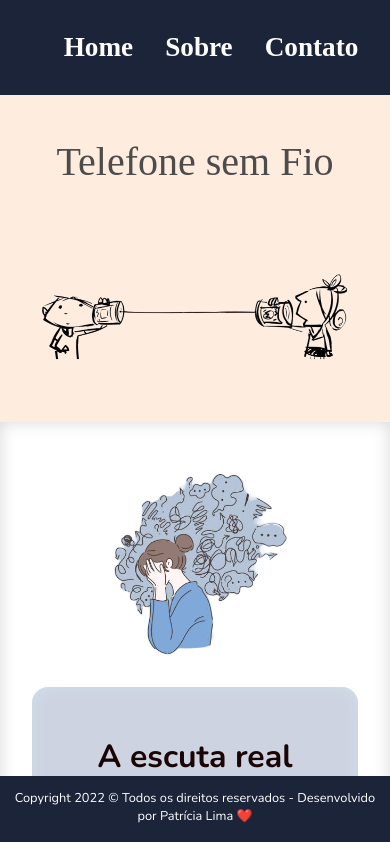
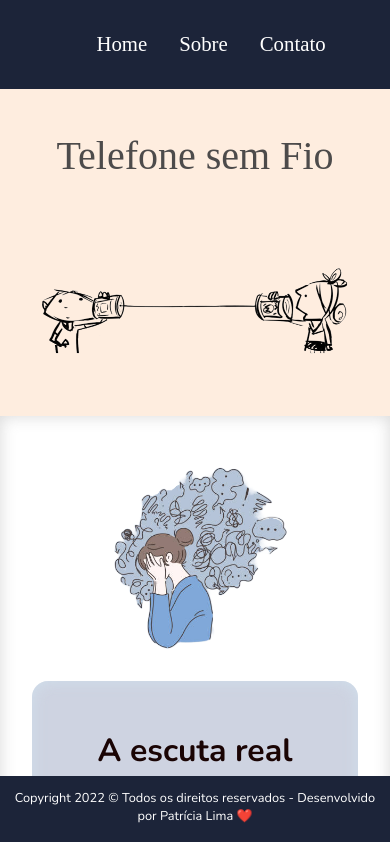
Before and after one commit to pati-lima/SOS-Telefone-sem-fio, a React (Vite) app: page / in a window 390 px wide. Shown: the top 842 px of the page. Built offline with nearby package versions, Linux system fonts and the light colour scheme; no server answers.

Commit message:
Stylo menu e responsivivade

```diff
--- a/src/styles/components/menu.module.css
+++ b/src/styles/components/menu.module.css
@@ -50,8 +50,8 @@ display: flex;
   .menuLink {
     text-decoration: none;
     color: #ffffff;
-    font-size: 1.7rem;
-    font-weight: 700;
+    font-size: 1.3rem;
+    font-weight: 400;
     font-family: 'Nunito+Sans';
     /* margin-bottom: 2em; */
   }
```
